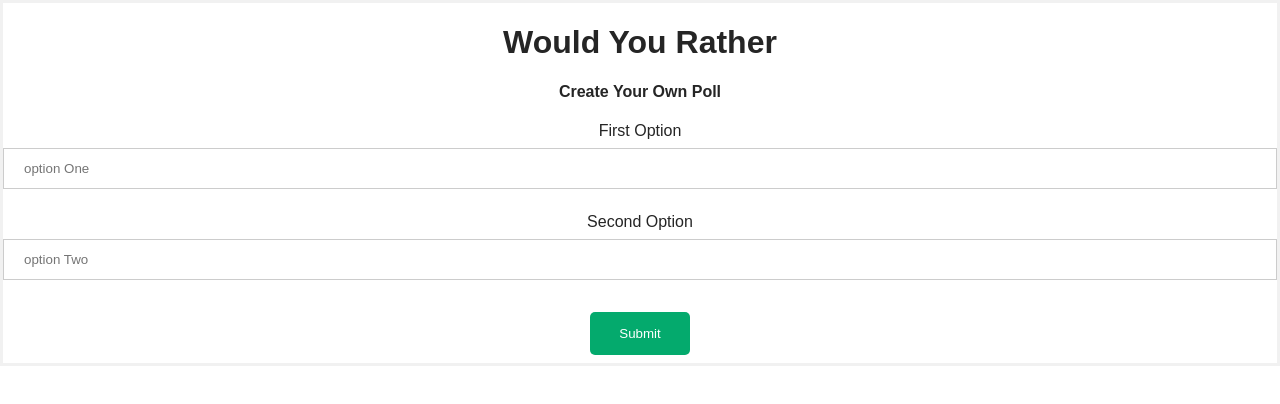
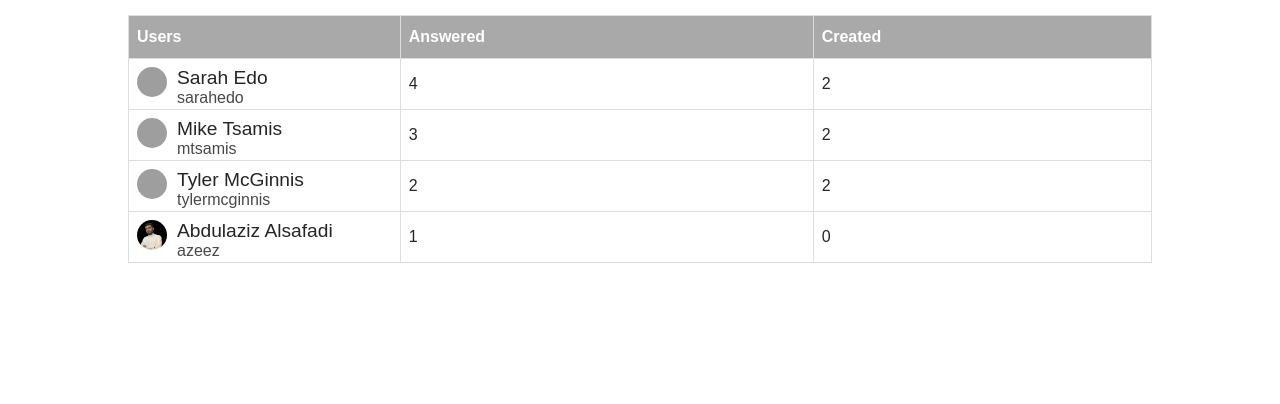
Before and after one commit to AbdulazizElsafadi/EmployeePolls, a React (Create React App) app: page / in a window 1280 px wide. Shown: the top 404 px of the page. Built offline with nearby package versions, Linux system fonts and the light colour scheme; grey boxes are pictures that could not be loaded.

Commit message:
creating leaderboard

```diff
--- a/src/components/App.js
+++ b/src/components/App.js
@@ -5,6 +5,7 @@ import { async_getData } from "../actions/shared";
 import Dashboard from "./Dashboard";
 import PollPage from "./PollPage";
 import NewPoll from "./NewPoll";
+import Leaderboard from "./Leaderboard";
 // import LoadingBar from "react-redux-loading-bar";
 
 const App = (props) => {
@@ -12,7 +13,7 @@ const App = (props) => {
     props.dispatch(async_getData());
   }, []);
 
-  return props.loading ? null : <NewPoll />;
+  return props.loading ? null : <Leaderboard />;
 };
 
 const mapStateToProps = ({ authedUser }) => {
--- a/src/components/Leaderboard.js
+++ b/src/components/Leaderboard.js
@@ -1,5 +1,58 @@
-const Leaderboard = () => {
-  return <h1>Leaderboard</h1>;
+import { connect } from "react-redux";
+
+const compareFn = (a, b) => {
+  const aAnswersAndQuestions =
+    a.questions.length + Object.keys(a.answers).length;
+  const bAnswersAndQuestions =
+    b.questions.length + Object.keys(b.answers).length;
+
+  if (aAnswersAndQuestions > bAnswersAndQuestions) {
+    return -1;
+  }
+  if (aAnswersAndQuestions < bAnswersAndQuestions) {
+    return 1;
+  }
+  return 0;
 };
 
-export default Leaderboard;
+const Leaderboard = ({ users }) => {
+  return (
+    <table className="leaderboard">
+      <tbody>
+        <tr>
+          <th>Users</th>
+          <th>Answered</th>
+          <th>Created</th>
+        </tr>
+      </tbody>
+      {/* the sort return to use a new array */}
+      {[...Object.values(users)].sort(compareFn).map((user) => {
+        return (
+          <tbody key={user.id}>
+            <tr>
+              <td>
+                <div className="user-details">
+                  <img src={user.avatarURL} alt={"img"} />
+                  <span className="user-name">
+                    {user.name}
+                    <p className="user-id">{user.id}</p>
+                  </span>
+                </div>
+              </td>
+              <td>{Object.keys(user.answers).length}</td>
+              <td>{user.questions.length}</td>
+            </tr>
+          </tbody>
+        );
+      })}
+    </table>
+  );
+};
+
+const mapStateToProp = ({ users }) => {
+  return {
+    users: users,
+  };
+};
+
+export default connect(mapStateToProp)(Leaderboard);
--- a/src/index.css
+++ b/src/index.css
@@ -138,3 +138,60 @@ span.psw {
 .option-btn:hover {
   opacity: 0.8;
 }
+
+/* Leaderboard */
+.leaderboard {
+  font-family: Arial, Helvetica, sans-serif;
+  border-collapse: collapse;
+  width: 80%;
+  margin-top: 15px;
+  margin-left: auto;
+  margin-right: auto;
+}
+
+.leaderboard td,
+.leaderboard th {
+  border: 1px solid #ddd;
+  padding: 8px;
+  margin-left: auto;
+  margin-right: auto;
+}
+
+.leaderboard tr:nth-child(even) {
+  background-color: #f2f2f2;
+}
+
+.leaderboard tr:hover {
+  background-color: rgb(236, 236, 236);
+}
+
+.leaderboard th {
+  padding-top: 12px;
+  padding-bottom: 12px;
+  text-align: left;
+  background-color: rgb(169, 169, 169);
+  color: white;
+}
+
+.user-details {
+  position: relative;
+}
+.user-details img {
+  width: 30px;
+  height: 30px;
+  display: inline-block;
+  border-radius: 50%;
+}
+
+.user-name {
+  position: absolute;
+  top: 0;
+  left: 40px;
+  font-size: larger;
+  font-weight: 100;
+}
+.user-id {
+  margin: 0;
+  font-size: smaller;
+  color: rgb(72, 72, 72);
+}
--- a/src/utils/_DATA.js
+++ b/src/utils/_DATA.js
@@ -1,3 +1,5 @@
+import image from "./Abdulaziz.jpeg";
+
 let users = {
   sarahedo: {
     id: "sarahedo",
@@ -36,10 +38,10 @@ let users = {
     questions: ["6ni6ok3ym7mf1p33lnez", "xj352vofupe1dqz9emx13r"],
   },
   Abdulaziz: {
-    id: "Abdulaziz",
+    id: "azeez",
     password: "1234",
     name: "Abdulaziz Alsafadi",
-    avatarURL: "./Abdulaziz.jpeg",
+    avatarURL: image,
     answers: {
       xj352vofupe1dqz9emx13r: "optionOne",
     },
```
